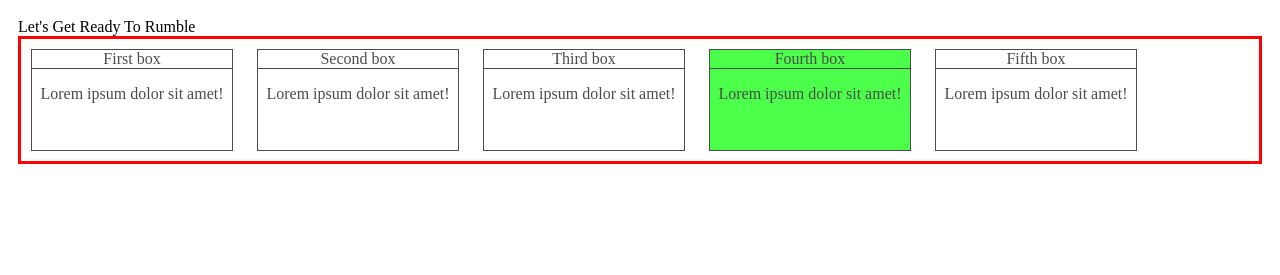
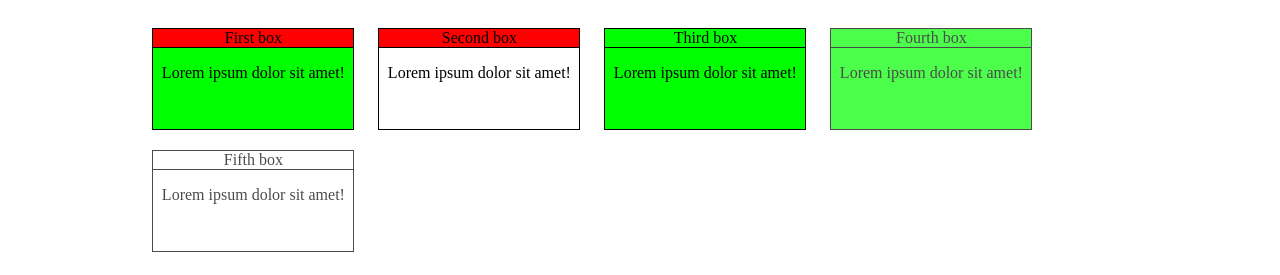
Before and after one commit to kemaron/strukturyDanych, a website: page index.html in a window 1280 px wide. Drawn offline with Linux system fonts and the light colour scheme.

Commit message:
Add loop for read Data

```diff
--- a/index.html
+++ b/index.html
@@ -9,8 +9,6 @@
         <link rel="stylesheet" href="./css/style.css">
     </head>
     <body>
-      Let's Get Ready To Rumble<br>
-
       <div class="board" id="board"></div>
 
         <script src="./js/script.js" ></script>
--- a/js/script.js
+++ b/js/script.js
@@ -1,3 +1,6 @@
+/* eslint-disable no-magic-numbers */
+/* eslint-disable no-tabs */
+
 'use strict';
 
 var data = [
@@ -34,12 +37,31 @@ var data = [
 ];
 
 var board = document.getElementById ('board');
+var entry = '';
 
 
 // Pętla do przejścia przez tablice
 for (var i = 0; i < data.length; i++) {
 
-    board.innerHTML += ('<div class="box ' + data[i]['categories'] + '" id="' + data[i]['id'] + '"> <header>' + data[i]['title'] + '</header>' + data[i]['content'] + '</div> ');
+	// W 'entry' powstaje string, który wstrzykne do dokumentu. Jest rozbity na kilka sekwencji, dla lepszej czytelności kodu.
+	entry = '<div class="box ';
 
-    console.log (i);
+	/*
+	 * Sprawdzam czy w kluczu 'categories' jest węcej niż jedna wartość. Jeśli tak, to wykonuję pętle, aby je wszystkie dodać.
+	 * Zamiast pętli If, mógłbym zostawić samo for, też by działało. Jednak czytelniej (moim zdaniem) jest w takiej formie.
+	 */
+
+	if (data[i]['categories'].length > 0) {
+		for (var a = 0; a < data[i]['categories'].length; a++) {
+			entry += data[i]['categories'][a] + ' ';
+		}
+	}
+	else {
+		entry += data[i]['categories'] + ' ';
+	}
+	entry += '" id="' + data[i]['id'] + '">';
+	entry += '<header>' + data[i]['title'] + '</header>';
+	entry += data[i]['content'] + '</div> ';
+
+	board.innerHTML += (entry);
 }
--- a/package.json
+++ b/package.json
@@ -33,6 +33,7 @@
   "devDependencies": {
     "autoprefixer-cli": "^1.0.0",
     "browser-sync": "^2.26.3",
+    "eslint": "^5.13.0",
     "globstar": "^1.0.0",
     "mkdirp": "^0.5.1",
     "node-sass": "^4.11.0",
--- a/sass/style.scss
+++ b/sass/style.scss
@@ -3,7 +3,7 @@ body {
 }
 
 .board {
-    border: solid red;
+    width: 80%;
     margin: 0 auto;
 }
 
```
Also changed, not shown: .eslintrc.yml (added), css/style.css, 2 other files.
